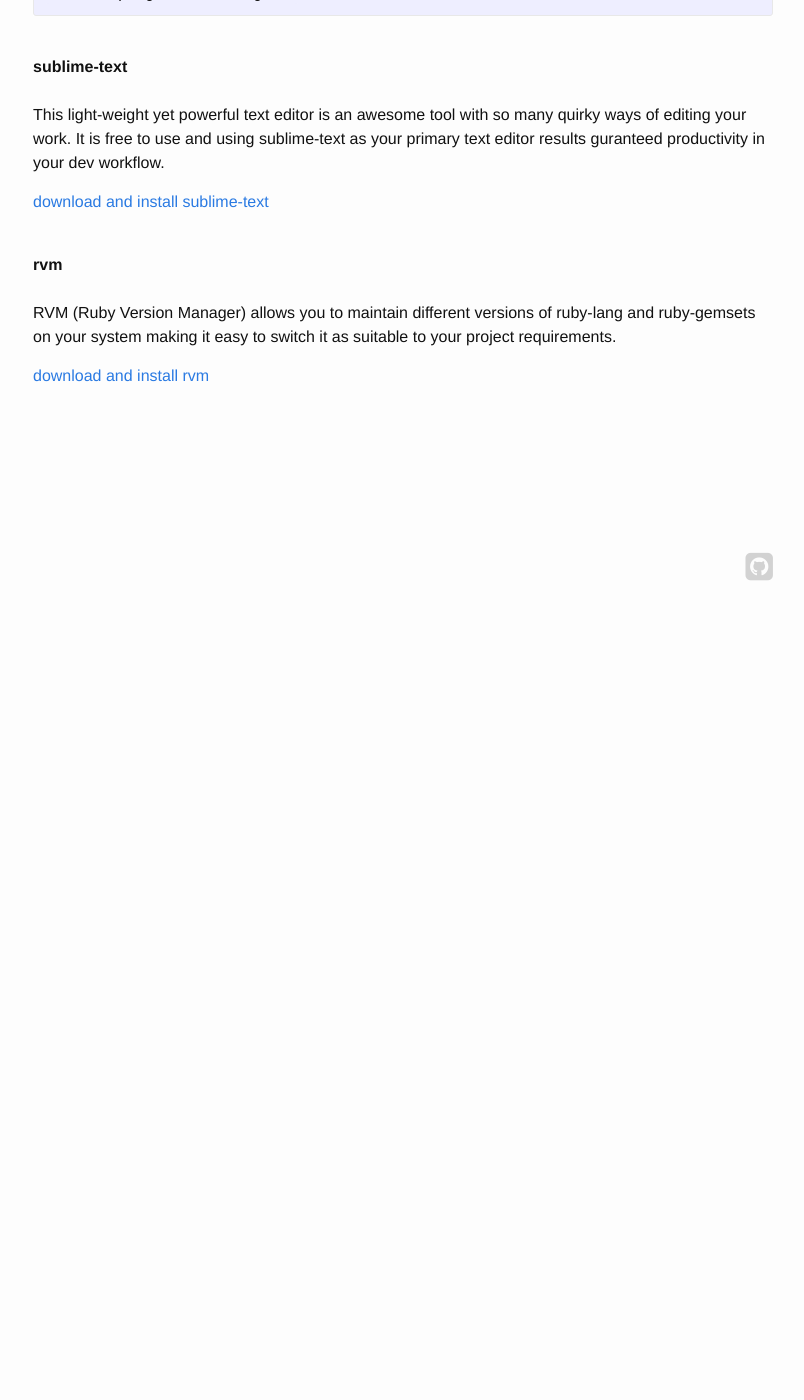
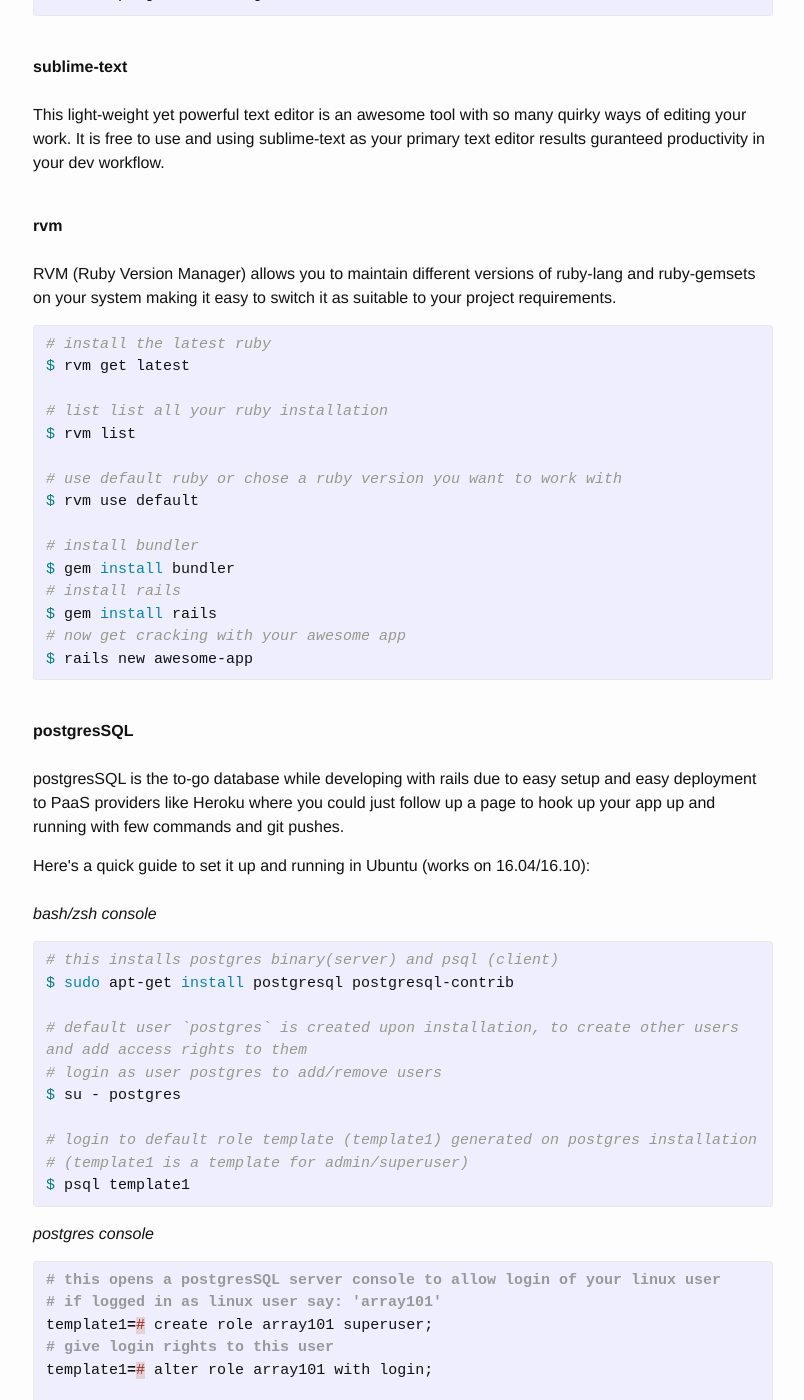
Before and after one commit to sa77/sa77.github.io, a Jekyll site: the page built from _posts/2016-11-27-rails-development-workflow-in-ubuntu.html, in a window 1280 px wide and 1400 px high, scrolled down 641 px. Shown: the whole window, without its empty margins (237-1041 px from the left). Built offline with Jekyll 4.4.1, drawn with Linux system fonts in a browser that asks for light colours; nearby versions of some CDN libraries; Markdown is read by kramdown in place of the engine named in the settings; comment, search, counter and statistics services are not loaded; before the commit the page ends 1271 px from its top, so only the background shows below that; some of the changed text lies outside the part shown.

Commit message:
update dev workflow blog

```diff
--- a/_posts/2016-11-27-rails-development-workflow-in-ubuntu.html
+++ b/_posts/2016-11-27-rails-development-workflow-in-ubuntu.html
@@ -32,19 +32,114 @@
 		<b>sublime-text</b>
 		<br/><br/>
 		<p>This light-weight yet powerful text editor is an awesome tool with so many quirky ways of editing your work. It is free to use and using sublime-text as your primary text editor results guranteed productivity in your dev workflow.</p>
-		<p>
-			<a href='https://www.sublimetext.com/3'>download and install sublime-text</a>
-		</p>
+	</div>
+
+	<br/>
+
+	<div>
+		<b>rvm</b>
+		<br/><br/>
+		<p>RVM (Ruby Version Manager) allows you to maintain different versions of ruby-lang and ruby-gemsets on your system making it easy to switch it as suitable to your project requirements.</p>
+<p>
+{% highlight bash %}
+# install the latest ruby
+$ rvm get latest
+
+# list list all your ruby installation
+$ rvm list
+
+# use default ruby or chose a ruby version you want to work with
+$ rvm use default
+
+# install bundler
+$ gem install bundler
+# install rails
+$ gem install rails
+# now get cracking with your awesome app
+$ rails new awesome-app
+{% endhighlight %}
+</p>
 	</div>
 
 	<br/>
 	<div>
-		<b>rvm</b>
+		<b>postgresSQL</b>
 		<br/><br/>
-		<p>RVM (Ruby Version Manager) allows you to maintain different versions of ruby-lang and ruby-gemsets on your system making it easy to switch it as suitable to your project requirements.</p>
-		<p>
-			<a href='https://rvm.io/rvm/install'>download and install rvm</a>
-		</p>
+		<p>postgresSQL is the to-go database while developing with rails due to easy setup and easy deployment to PaaS providers like Heroku where you could just follow up a page to hook up your app up and running with few commands and git pushes.</p>
+
+		<div>
+		Here's a quick guide to set it up and running in Ubuntu (works on 16.04/16.10):
+<br/>
+<br/>
+<i>bash/zsh console</i>
+<p>
+{% highlight bash %}
+# this installs postgres binary(server) and psql (client)
+$ sudo apt-get install postgresql postgresql-contrib
+
+# default user `postgres` is created upon installation, to create other users and add access rights to them
+# login as user postgres to add/remove users
+$ su - postgres
+
+# login to default role template (template1) generated on postgres installation
+# (template1 is a template for admin/superuser)
+$ psql template1
+{% endhighlight %}
+</p>
+
+<i>postgres console</i>
+<p>
+{% highlight c %}
+# this opens a postgresSQL server console to allow login of your linux user
+# if logged in as linux user say: 'array101'
+template1=# create role array101 superuser;
+# give login rights to this user
+template1=# alter role array101 with login;
+
+# now you can login as 'array101' as a superuser into your postgresSQL server
+# for working with rails, it is recommended to create user 'devuser' with password 'devuser'
+template1=# create role devuser superuser;
+template1=# \passwd devuser;
+# type password (for example 'devuser') twice and exit
+template1=# \q
+# exit from postgres user (ctrl + D) or type exit in your linux console and hit enter
+# now login to template1 from your linux console (logged into the system as: 'array101')
+{% endhighlight %}
+</p>
+
+<i>bash/zsh console</i>
+<p>
+{% highlight bash %}
+# bingo !
+$ psql template1
+{% endhighlight %}
+</p>
+<p>Now add <code>gem 'psql'</code> to your <code>Gemfile</code>, bundle it from your linux console with <code>bundle install</code> and setup your <code>database.yml</code>.</p>
+<p>
+{% highlight yaml %}
+default: &default
+  adapter: postgresql
+  encoding: unicode
+  pool: 5
+
+development:
+  <<: *default
+  database: awesomeapp_development
+  host: localhost
+  username: devuser
+  password: devuser
+{% endhighlight %}
+</p>
+<p>Now setup your app's db and start the rails server.</p>
+<p>
+{% highlight bash %}
+# create development database and run migrations
+$ bundle exec rails db:create && bundle exec rails db:migrate
+# start the server
+$ rails server
+{% endhighlight %}
+</p>
+		</div>
 	</div>
 </p>
 
```
Also changed, not shown: _posts/2017-03-28-getting-started-with-react-for-rails-people.html (added, +19 -0 lines).
